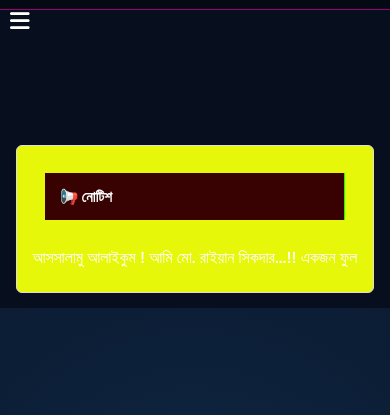
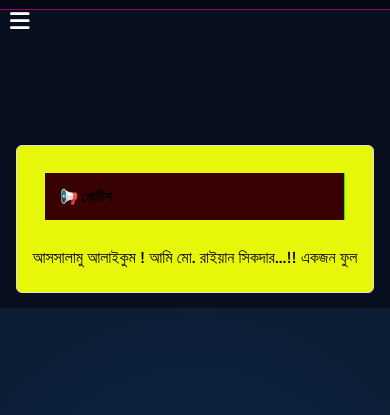
Before and after one commit to raiyan30090/my-portfolio-website, a plain HTML site: page index.html in a window 390 px wide. Shown: the part 88-503 px from the top of the page. Drawn offline with Linux system fonts and the light colour scheme.

Commit message:
fix mobile menu and notice display

```diff
--- a/style.css
+++ b/style.css
@@ -1140,6 +1140,6 @@ body {
   .notice-container *,
   .notice-box *,
   div[class*="notice"] * {
-    color: #ffffff !important;
+    color: #0a0303 !important;
   }
 }
```
